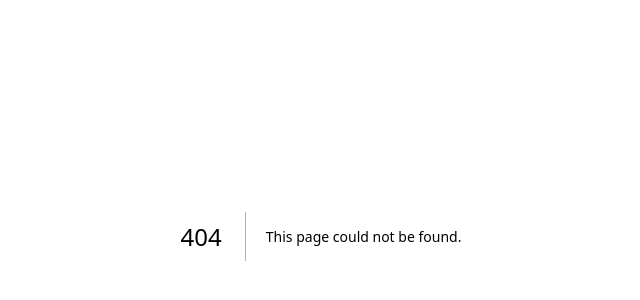
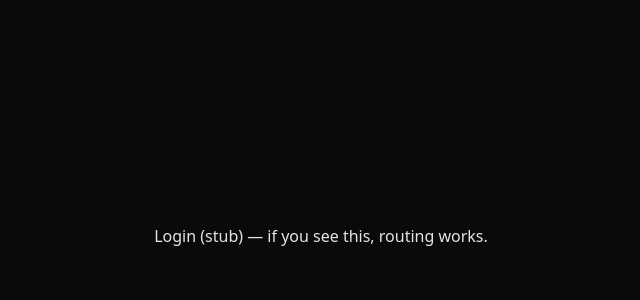
Before and after one commit to NickHuizenga/municipal-saas, a Next.js app: page /login in a window 1280 px wide. Before the commit this address had no page. Shown: the part 164-464 px from the top of the page, without its empty margins (319-959 px from the left). Built offline with nearby package versions, Linux system fonts and the light colour scheme.

Commit message:
Create page.tsx

```diff
--- /dev/null
+++ b/src/app/login/page.tsx
@@ -0,0 +1,7 @@
+export default function LoginStub() {
+  return (
+    <div style={{minHeight:'100vh',display:'grid',placeItems:'center',color:'#e5e5e5',background:'#0a0a0a'}}>
+      <div>Login (stub) — if you see this, routing works.</div>
+    </div>
+  );
+}
```
